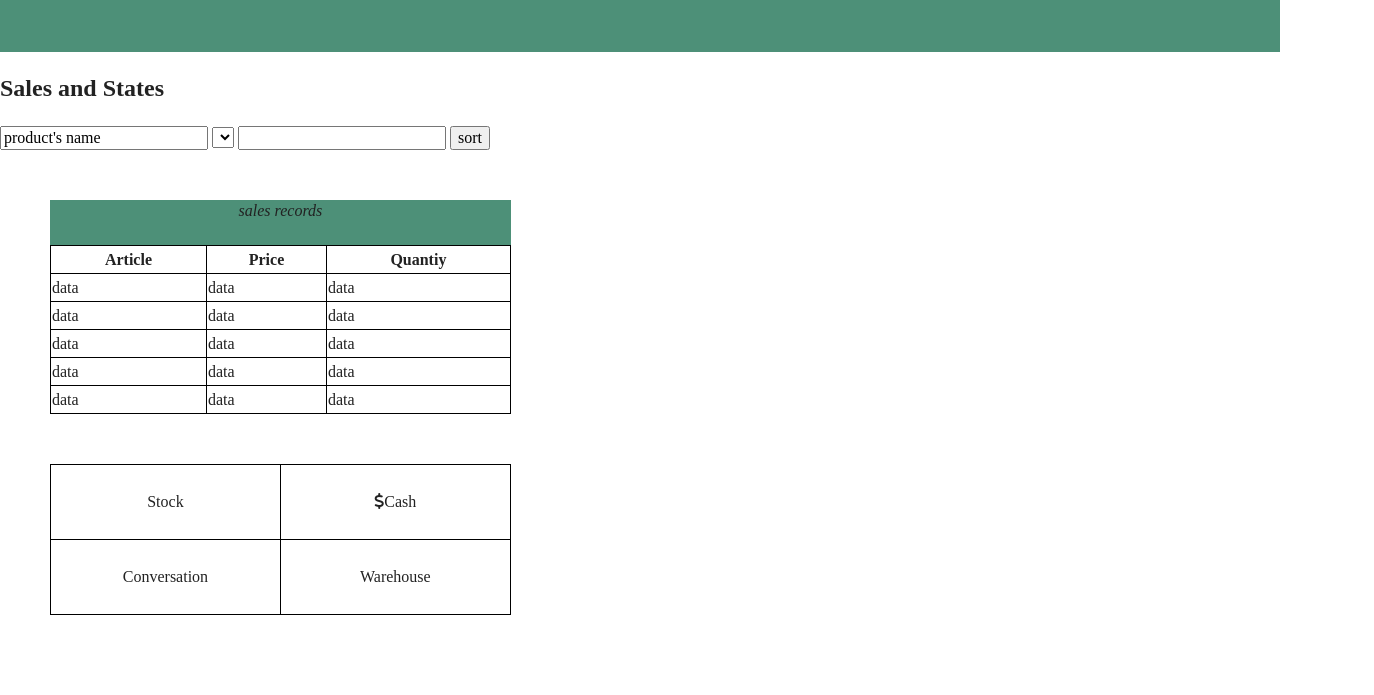
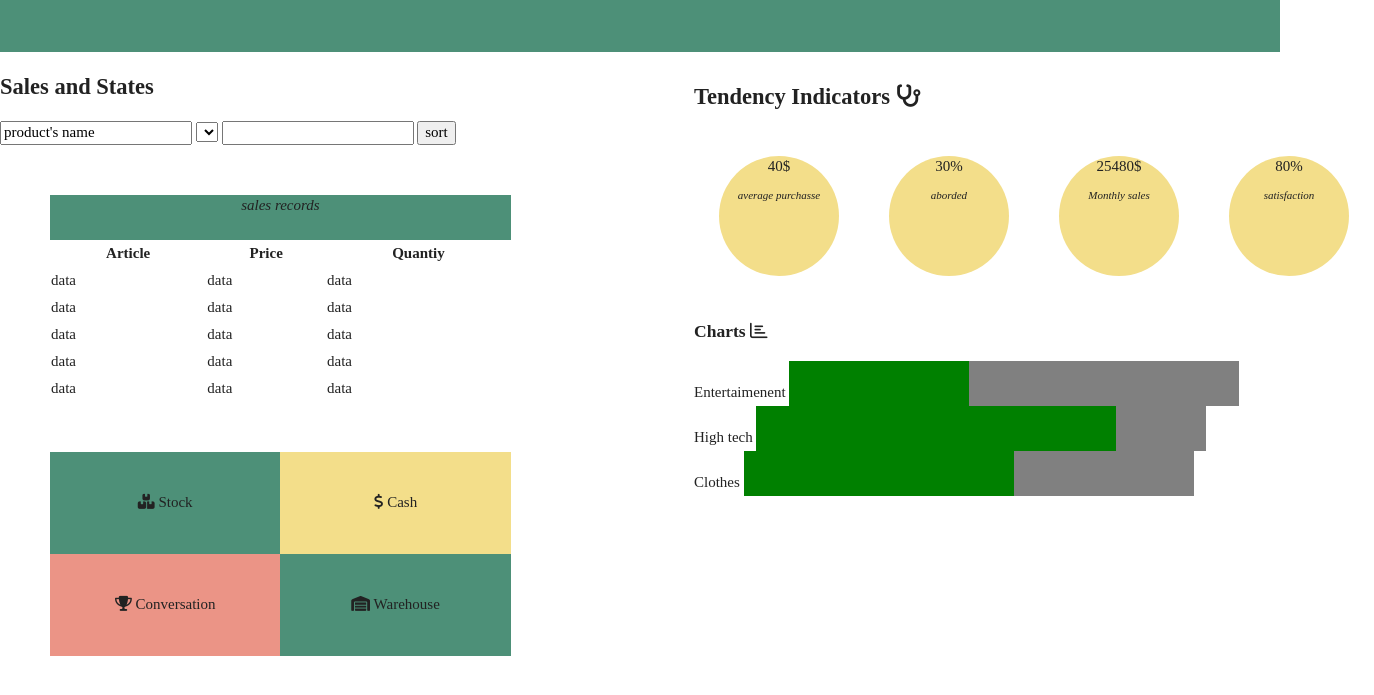
Before and after one commit to KevinB-a/sale_dashboard, a plain HTML site: page index.html in a window 1280 px wide. Shown: the part 69-764 px from the top of the page, 1374 px wide, since content can reach past the window. Drawn offline with nearby package versions, Linux system fonts and the light colour scheme.

Commit message:
add right column on the page

```diff
--- a/css/main.css
+++ b/css/main.css
@@ -99,6 +99,7 @@ textarea {
    ========================================================================== */
 header
 {
+  margin: 0px;
   height: 100px;
   text-align: center;
   width: 100%;
@@ -113,12 +114,13 @@ caption
 th
 {
   height: 25px;
-  border: 1px solid black;
+
 }
 td
 {
+  width:auto ;
   height: 25px ;
-  border: 1px solid black;
+
 }
 table
 {
@@ -138,8 +140,76 @@ table
 .cellwidth
 {
   width: 50%;
+  height: 100px;
   text-align: center;
+  background-color: #4D9078;
 }
+.cellwidth1
+{
+  width: 50%;
+  height: 100px;
+  text-align: center;
+  background-color: #F3DE8A;
+}
+.cellwidth2
+{
+  width: 50%;
+  height: 100px;
+  text-align: center;
+  background-color: #EB9486;
+}
+.cellwidth3
+{
+  width: 50%;
+  height: 100px;
+  text-align: center;
+  background-color: #4D9078;
+}
+.main
+{
+  display: flex;
+  flex-wrap: nowrap;
+  font-size: 15px;
+}
+.flexRightContainer
+{
+  margin: 10px;
+  width: 45%;
+  display: flex;
+  flex-wrap: wrap;
+  flex-direction: column;
+}
+.flexRow
+{
+  display: flex;
+  flex-wrap: nowrap;
+}
+.flexRow > div
+{
+  margin: 25px;
+  text-align: center;
+  width: 120px;
+  height: 120px;
+  border-radius: 60px;
+  background: #F3DE8A;
+}
+p
+{
+  font-size: 11px;
+  font-style: italic;
+}
+progress
+{
+  background-color: #eee;
+  box-sizing: border-box;
+  display: inline-block;
+  height: 3em;
+  width: 30em;
+  vertical-align: -0.6em;
+  position: relative;
+}
+
+
 /* ==========================================================================
    Helper classes
    ========================================================================== */
--- a/index.html
+++ b/index.html
@@ -20,7 +20,7 @@
   <header>
     <h1>Sales dashboard</h1>
   </header>
-  <main>
+  <main class="main">
     <section class="flexLeftContainer">
       <h2>Sales and States</h2>
       <input type="search" name="product's name" value="product's name">
@@ -60,14 +60,27 @@
       </table>
       <table>
         <tr class="tableau2">
-          <td class="cellwidth"><img src="" alt="">Stock</td>
-          <td class="cellwidth"><i class="fas fa-dollar-sign"></i>Cash</td>
+          <td class="cellwidth"><i class="fas fa-boxes"></i> Stock</td>
+          <td class="cellwidth1"><i class="fas fa-dollar-sign"></i> Cash</td>
         </tr>
         <tr class="tableau2">
-          <td class="cellwidth">Conversation</td>
-          <td class="cellwidth">Warehouse</td>
+          <td class="cellwidth2"><i class="fas fa-trophy"></i> Conversation</td>
+          <td class="cellwidth3"><i class="fas fa-warehouse"></i> Warehouse</td>
         </tr>
       </table>
+    </section>
+    <section class="flexRightContainer">
+      <h2>Tendency Indicators <i class="fas fa-stethoscope"></i></h2>
+      <div class="flexRow">
+      <div class="circle1">40$ <br> <p>average purchasse</p></div>
+        <div>30%<br> <p>aborded</p></div>
+        <div>25480$<br> <p>Monthly sales</p></div>
+        <div>80% <br> <p>satisfaction</p></div>
+      </div>
+      <h3>Charts <i class="far fa-chart-bar"></i></h3>
+      <div><label for="entertaimenent">Entertaimenent  </label><progress id="file" max="100" value="40"> 40% </progress></div>
+      <div><label for="entertaimenent">High tech  </label><progress id="file" max="100" value="80"> 80% </progress></div>
+      <div><label for="entertaimenent">Clothes  </label><progress id="file" max="100" value="60"> 60% </progress></div>
     </section>
   </main>
 
```
